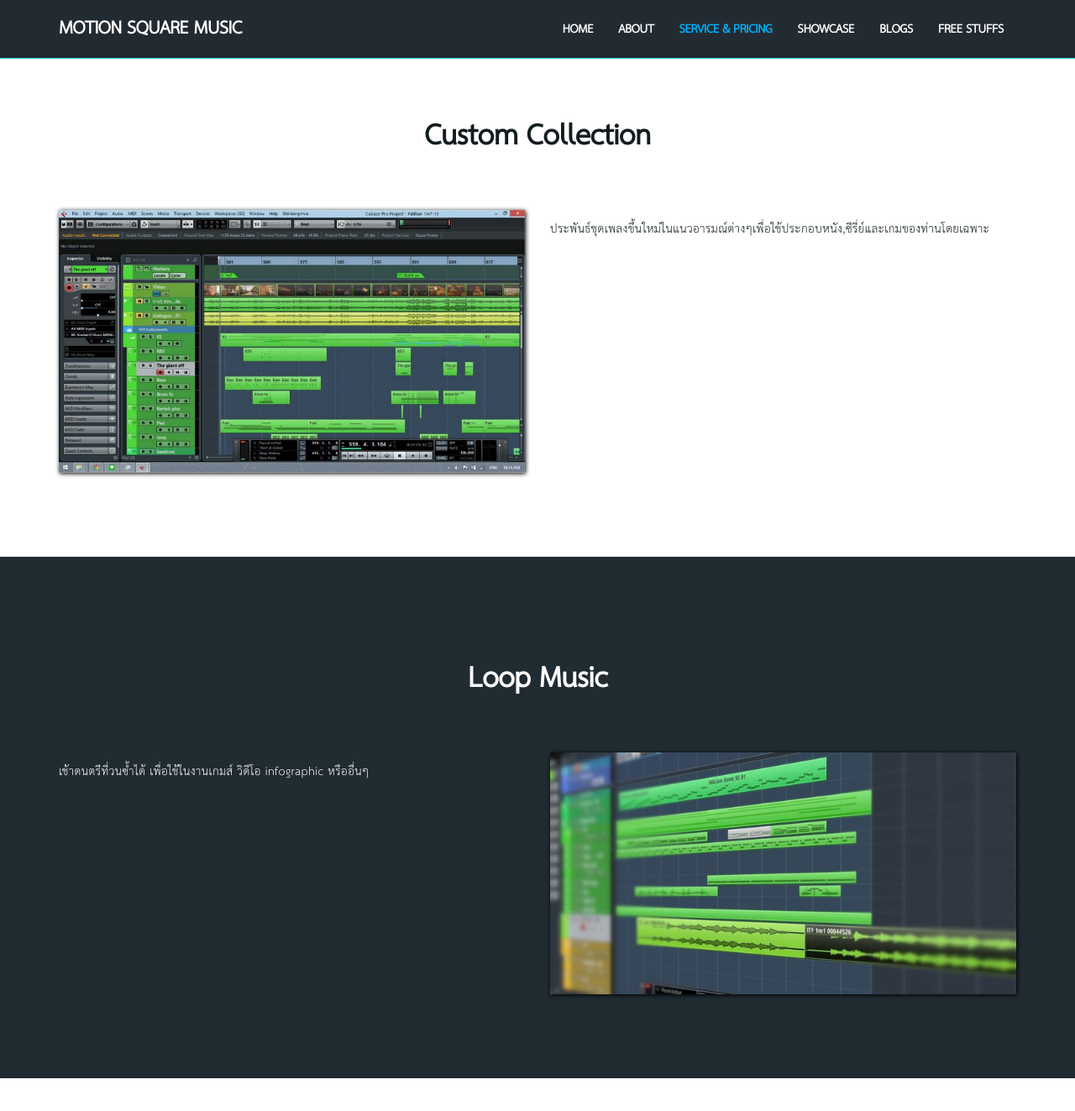
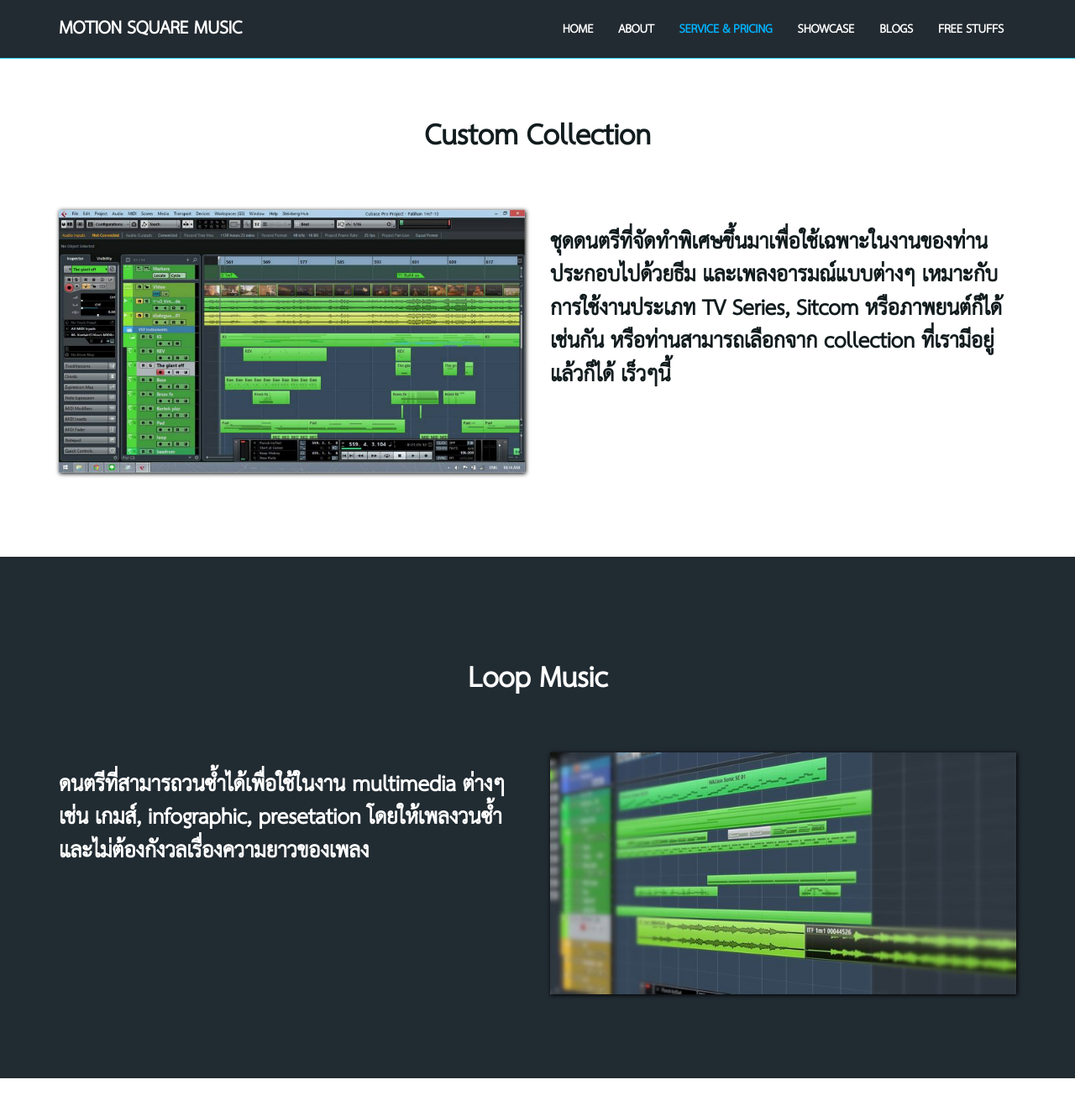
Before and after one commit to motionsquaremusic/motionsquaremusic.github.io, a Jekyll site: the page built from services/index.html, in a window 1280 px wide and 1400 px high, scrolled down 348 px. Shown: the top 1323 px of the window at 84% size. Built offline with Jekyll 4.4.1, drawn with Linux system fonts in a browser that asks for light colours; nearby versions of some CDN libraries; comment, search, counter and statistics services are not loaded; some of the changed text lies outside the part shown.

Commit message:
service infomation

```diff
--- a/services/index.html
+++ b/services/index.html
@@ -27,10 +27,10 @@
     <div class="row">
       <h1 class="text-center mb">Custom Collection</h1>
       <div class="col-lg-6 col-md-6 col-sm-6 col-xs-12">
-          <img class="img-responsive center-block shadow-image" src="{{"/assets/img/services/customcol.jpg" | prepend: site.url }}">
+        <img class="img-responsive center-block shadow-image" src="{{"/assets/img/services/customcol.jpg" | prepend: site.url }}">
       </div>
       <div class="col-lg-6 col-md-6 col-sm-6 col-xs-12">
-        <p>ประพันธ์ชุดเพลงขึ้นใหม่ในแนวอารมณ์ต่างๆเพื่อใช้ประกอบหนัง,ซีรี่ย์และเกมของท่านโดยเฉพาะ</p>
+        <h3>ชุดดนตรีที่จัดทำพิเศษขึ้นมาเพื่อใช้เฉพาะในงานของท่าน ประกอบไปด้วยธีม และเพลงอารมณ์แบบต่างๆ เหมาะกับการใช้งานประเภท TV Series, Sitcom หรือภาพยนต์ก็ได้เช่นกัน หรือท่านสามารถเลือกจาก collection ที่เรามีอยู่แล้วก็ได้ เร็วๆนี้</h3>
       </div>
     </div>
   </div>
@@ -41,7 +41,7 @@
     <div class="row">
       <h1 class="text-center mb">Loop Music</h1>
       <div class="col-lg-6 col-md-6 col-sm-6 col-xs-12">
-        <p>เช้าดนตรีที่วนซ้ำได้ เพื่อใช้ในงานเกมส์ วิดีโอ infographic หรืออื่นๆ</p>
+        <h3>ดนตรีที่สามารถวนซ้ำได้เพื่อใช้ในงาน multimedia ต่างๆเช่น เกมส์, infographic, presetation โดยให้เพลงวนซ้ำและไม่ต้องกังวลเรื่องความยาวของเพลง</h3>
       </div>
       <div class="col-lg-6 col-md-6 col-sm-6 col-xs-12">
           <img class="img-responsive center-block shadow-image" src="{{"/assets/img/services/loopmusic.jpg" | prepend: site.url }}">
@@ -55,10 +55,10 @@
     <div class="row">
       <h1 class="text-center mb">Mockup Score</h1>
       <div class="col-lg-6 col-md-6 col-sm-6 col-xs-12">
-          <img class="img-responsive center-block shadow-image" src="{{"/assets/img/services/mockup.jpg" | prepend: site.url }}">
+        <div class="fitvidsjs"><iframe class="shadow-image" src="https://player.vimeo.com/video/130059898?portrait=0&byline=0" frameborder="0" webkitallowfullscreen mozallowfullscreen allowfullscreen></iframe></div>
       </div>
       <div class="col-lg-6 col-md-6 col-sm-6 col-xs-12">
-        <p>เปลี่ยนจาก MIDI, Score ให้กลายเป็นเสียงเสมือนจริง</p>
+        <h4>การทำดนตรีออกมาจากโน๊ต score หรือ midi ในระดับเล็กไปจนถึงระดับ orchestra ของท่านด้วยเสียงที่สมจริงยิ่งขึ้น เพื่อที่จะใช้เป็น demo, หรือสำเร็จเป็นผลงานเลยได้เช่นกัน</h4>
       </div>
     </div>
   </div>
@@ -69,7 +69,7 @@
     <div class="row">
       <h1 class="text-center mb">Stock Music</h1>
       <div class="col-lg-6 col-md-6 col-sm-6 col-xs-12">
-        <p>เช่าดนตรีในรูปแบบจบในหนึ่งเพลง (Song) เพื่อใช้ในงานโฆษณา เกมส์ ภาพยนต์ และอื่นๆ</p>
+        <h4>ดนตรีรูปแบบจบในเพลงในอารมณ์ต่างๆให้ท่านได้เลือกนำไปใช้ในภาพยนต์ หรือสื่อ multimedia มากมายเช่น Trailer, โฆษณา, เกมส์ หรือ ภาพยนต์ก็ได้เช่นกัน</h4>
       </div>
       <div class="col-lg-6 col-md-6 col-sm-6 col-xs-12">
           <img class="img-responsive center-block shadow-image" src="{{"/assets/img/services/stock.jpg" | prepend: site.url }}">
```
